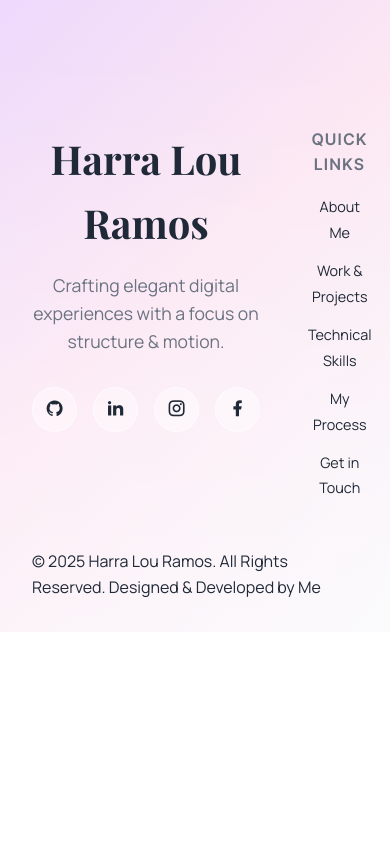
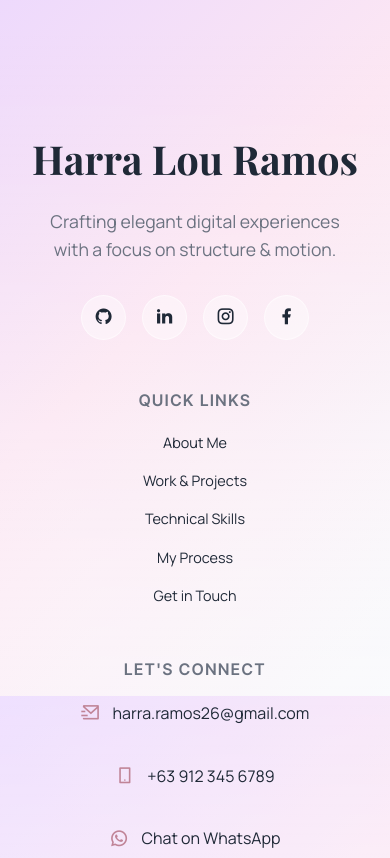
Before and after one commit to harramos25/harra-portfolio, a plain HTML site: page index.html in a window 390 px wide. Shown: the part 6900-7758 px from the top of the page. Before the commit the page ends 7532 px from the top, so only its background shows below. Drawn offline with nearby package versions, Linux system fonts and the light colour scheme; a web font is replaced by a local one.

Commit message:
Implement detailed responsive footer strategy

```diff
--- a/css/style.css
+++ b/css/style.css
@@ -2626,7 +2626,7 @@ footer {
         /* Allow more height for stacked content */
     }
 
-    /* Footer Mobile Adjustments */
+    /* Footer Mobile Adjustments (Detailed Strategy) */
     .footer-heading {
         font-size: 1rem;
         margin-bottom: 1rem;
@@ -2635,6 +2635,80 @@ footer {
     .footer-menu a {
         font-size: 0.9rem;
     }
+
+    /* 1. Stack columns vertically */
+    .footer-grid {
+        grid-template-columns: 1fr;
+        gap: 3rem;
+        /* Vertical spacing between sections */
+        text-align: center;
+        /* Default to center alignment for mobile */
+    }
+
+    /* 2. Center Brand Section & Socials */
+    .footer-brand-col {
+        display: flex;
+        flex-direction: column;
+        align-items: center;
+    }
+
+    .footer-tagline {
+        margin: 0 auto 2rem auto;
+        /* Center tagline */
+    }
+
+    .footer-socials-big {
+        justify-content: center;
+    }
+
+    /* 3. Center Links Section */
+    .footer-links-col {
+        display: flex;
+        flex-direction: column;
+        align-items: center;
+    }
+
+    .footer-menu {
+        align-items: center;
+        /* Center list items */
+    }
+
+    /* 4. Contact Section: Center the block, but keep icon+text row aligned */
+    .footer-contact-info {
+        display: flex;
+        flex-direction: column;
+        align-items: center;
+        /* Center the container of links */
+        gap: 1rem;
+    }
+
+    .footer-contact-info a {
+        display: flex;
+        flex-direction: row !important;
+        /* Force row layout for icon+text */
+        align-items: center;
+        justify-content: center;
+        /* Center content within the flex item */
+        width: 100%;
+        max-width: 300px;
+        /* Prevent it from being too wide */
+    }
+
+    /* 5. Bottom Row */
+    .footer-bottom {
+        text-align: center;
+        margin-top: 2rem;
+        display: flex;
+        flex-direction: column;
+        gap: 0.5rem;
+    }
+
+    /* 6. Back to Top - Keep floating but ensure z-index */
+    .back-to-top {
+        bottom: 20px;
+        right: 20px;
+        z-index: 1000;
+    }
 }
 
 
```
